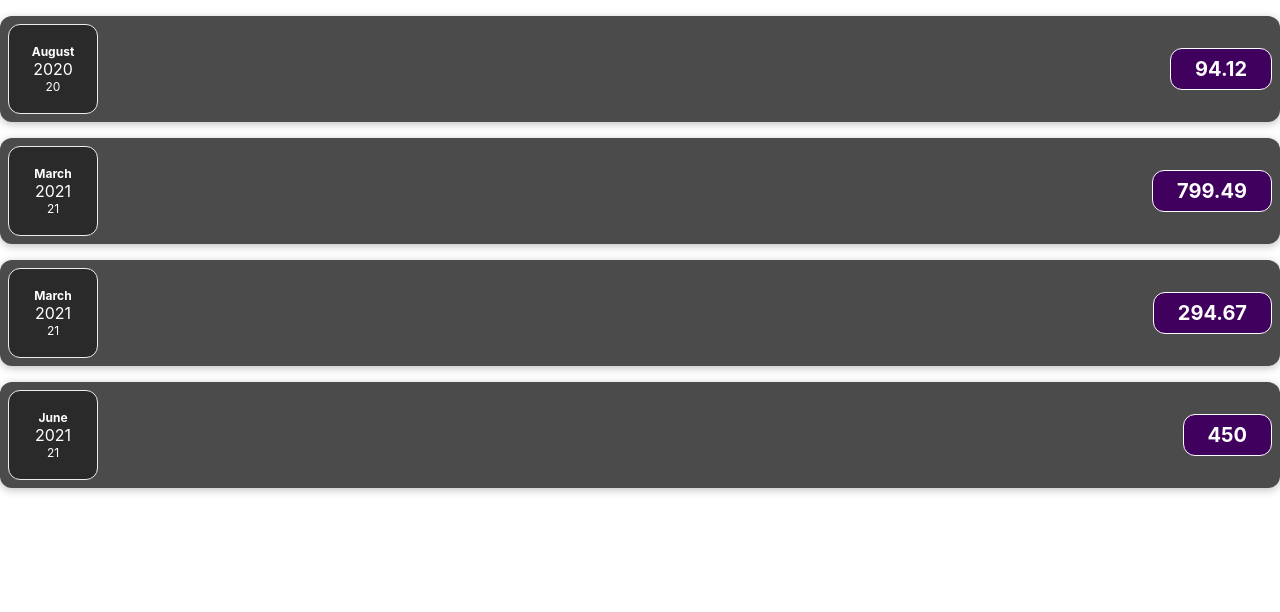
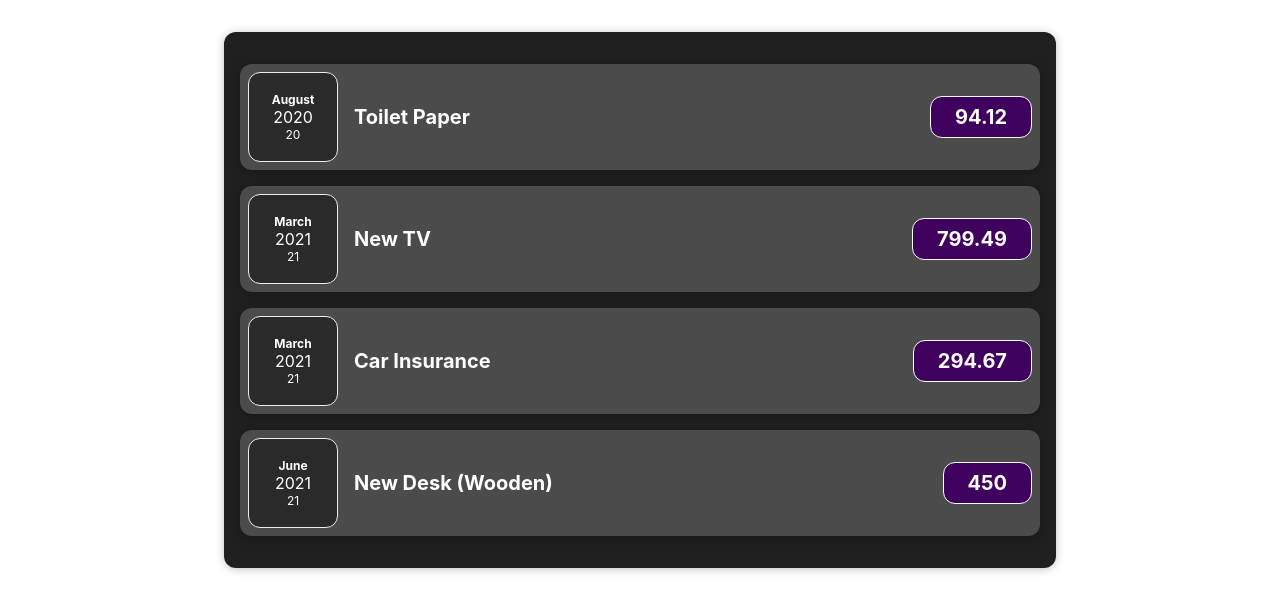
Before and after one commit to Pavan1292/expense, a React (Create React App) app: page / in a window 1280 px wide. Shown: the top 612 px of the page. Built offline with nearby package versions, Linux system fonts and the light colour scheme.

Commit message:
Further Breaking down to components

```diff
--- a/src/App.js
+++ b/src/App.js
@@ -1,6 +1,6 @@
 import logo from "./logo.svg";
 import "./App.css";
-import ExpenseItem from "./components/ExpenseItem";
+import Expense from "./components/Expense";
 
 function App() {
   const expenses = [
@@ -24,30 +24,7 @@
       date: new Date(2021, 5, 12),
     },
   ];
-  return (
-    <div>
-      <ExpenseItem
-        title={expenses[0].title}
-        amount={expenses[0].amount}
-        date={expenses[0].date}
-      />
-      <ExpenseItem
-        title={expenses[1].title}
-        amount={expenses[1].amount}
-        date={expenses[1].date}
-      ></ExpenseItem>
-      <ExpenseItem
-        title={expenses[2].title}
-        amount={expenses[2].amount}
-        date={expenses[2].date}
-      />
-      <ExpenseItem
-        title={expenses[3].title}
-        amount={expenses[3].amount}
-        date={expenses[3].date}
-      />
-    </div>
-  );
+  return <div>{<Expense items={expenses} />}</div>;
 }
 
 export default App;
--- /dev/null
+++ b/src/components/Expense.css
@@ -0,0 +1,9 @@
+.expenses {
+  padding: 1rem;
+  background-color: rgb(31, 31, 31);
+  margin: 2rem auto;
+  width: 50rem;
+  max-width: 95%;
+  border-radius: 12px;
+  box-shadow: 0 1px 8px rgba(0, 0, 0, 0.25);
+}
--- /dev/null
+++ b/src/components/Expense.js
@@ -0,0 +1,32 @@
+import "./Expense.css";
+import ExpenseItem from "./ExpenseItem";
+
+function Expense(props) {
+  return (
+    <div className="expenses">
+      <ExpenseItem
+        title={props.items[0].title}
+        date={props.items[0].date}
+        amount={props.items[0].amount}
+      />
+      <ExpenseItem
+        title={props.items[1].title}
+        date={props.items[1].date}
+        amount={props.items[1].amount}
+      />
+
+      <ExpenseItem
+        title={props.items[2].title}
+        date={props.items[2].date}
+        amount={props.items[2].amount}
+      />
+      <ExpenseItem
+        title={props.items[3].title}
+        date={props.items[3].date}
+        amount={props.items[3].amount}
+      />
+    </div>
+  );
+}
+
+export default Expense;
--- a/src/components/ExpenseItem.js
+++ b/src/components/ExpenseItem.js
@@ -6,7 +6,7 @@
     <div className="expense-item">
       <ExpenseDate date={props.date} />
       <div className="expense-item__description">
-        <h2>{props.ExpenseItem}</h2>
+        <h2>{props.title}</h2>
         <div className="expense-item__price">{props.amount}</div>
       </div>
     </div>
```
